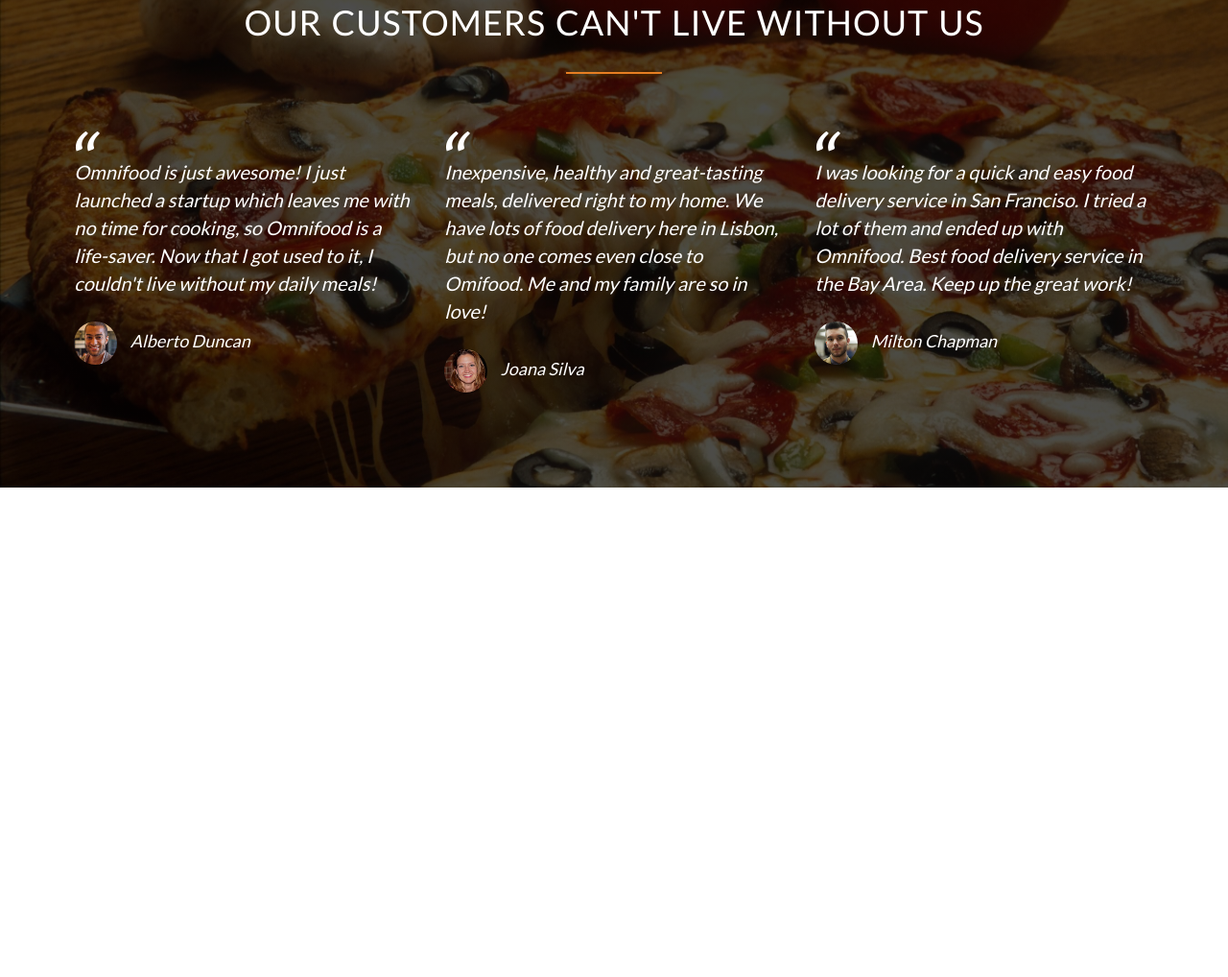
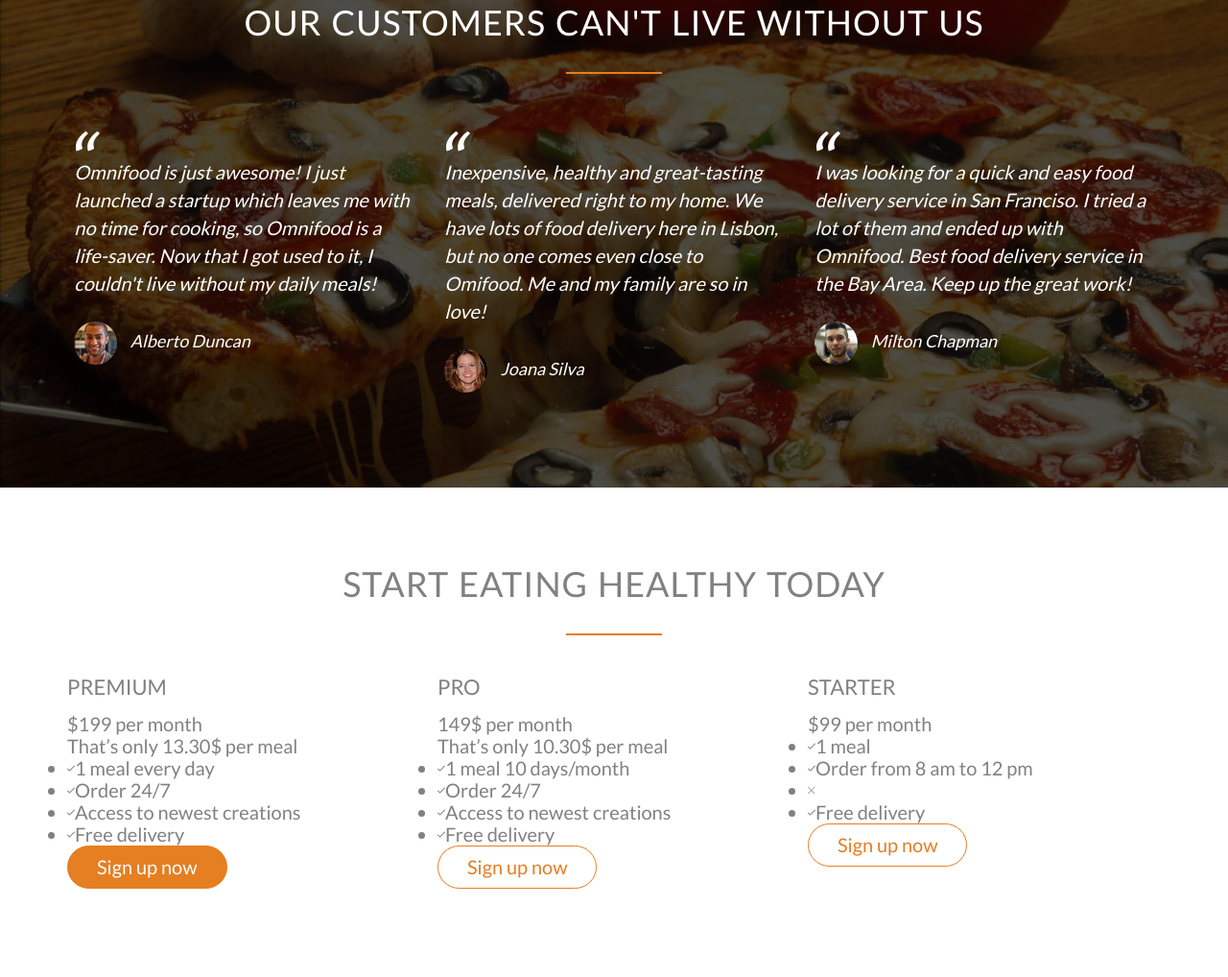
Before and after one commit to eat41899/health-e-food-website, a plain HTML site: page index.html in a window 1280 px wide. Shown: the part 3467-4485 px from the top of the page at 96% size. Before the commit the page ends 3975 px from the top, so only its background shows below. Drawn offline with nearby package versions, Linux system fonts and the light colour scheme; files whose address does not match are found by name.

Commit message:
Included the sign-up plans

```diff
--- a/index.html
+++ b/index.html
@@ -272,24 +272,92 @@
 					<cite> <img src="resources/imgs/customer-3.jpg"> Milton Chapman</cite>
 				</blockquote>
 			</div>
+		</div>
+	</section>
 
+
+	<section class="section-plans">
+		<div class="row">
+			<h2>Start eating healthy today</h2>
 		</div>
+
+		<div class="row">
+			<div class="col span-1-of-3">
+				<div class="plan-box">
+					<div>
+						<h3>Premium</h3>
+						<p class="plan-price">$199 per month</p>
+						<p class="plan-price-meal">That’s only 13.30$ per meal</p>
+					</div>
+					<div>
+						<ul>
+							<li><i class="ion-ios-checkmark-empty"></i>1 meal every day</li>
+							<li><i class="ion-ios-checkmark-empty"></i>Order 24/7</li>
+							<li><i class="ion-ios-checkmark-empty"></i>Access to newest creations</li>
+							<li><i class="ion-ios-checkmark-empty"></i>Free delivery</li>
+						</ul>
+					</div>
+					<div>
+						<a href="#" class="btn btn-full">Sign up now</a>
+					</div>
+				</div>
+			</div>
+			<div class="col span-1-of-3">
+				<div class="plan-box">
+					<div>
+						<h3>Pro</h3>
+						<p class="plan-price">149$ per month</p>
+						<p class="plan-price-meal">That’s only 10.30$ per meal</p>
+					</div>
+					<div>
+						<ul>
+							<li><i class="ion-ios-checkmark-empty"></i>1 meal 10 days/month</li>
+							<li><i class="ion-ios-checkmark-empty"></i>Order 24/7</li>
+							<li><i class="ion-ios-checkmark-empty"></i>Access to newest creations</li>
+							<li><i class="ion-ios-checkmark-empty"></i>Free delivery</li>
+						</ul>
+					</div>
+					<div>
+						<a href="#" class="btn btn-ghost">Sign up now</a>
+					</div>
+
+				</div>
+			</div>
+			<div class="col span-1-of-3">
+				<div class="plan-box">
+					<div>
+						<h3>Starter</h3>
+						<p class="plan-price">$99 per month</p>
+						<p class="plan-price-meal"></p>
+					</div>
+					<div>
+						<ul>
+							<li><i class="ion-ios-checkmark-empty"></i>1 meal</li>
+							<li><i class="ion-ios-checkmark-empty"></i>Order from 8 am to 12 pm</li>
+							<li><i class="ion-ios-close-empty"></i></li>
+							<li><i class="ion-ios-checkmark-empty"></i>Free delivery</li>
+						</ul>
+					</div>
+					<div>
+						<a href="#" class="btn btn-ghost">Sign up now</a>
+					</div>
+
+				</div>
+			</div>
+		</div>
+
 	</section>
 
 </body>
 </html>
 
 <!--
-Title: Our customers can't live without us
 
 
-()
+Plan 3: Starter
+19$ per meal
+1 meal
 
-
-()
-
-
-()
-
+Free delivery
 
 -->
```
